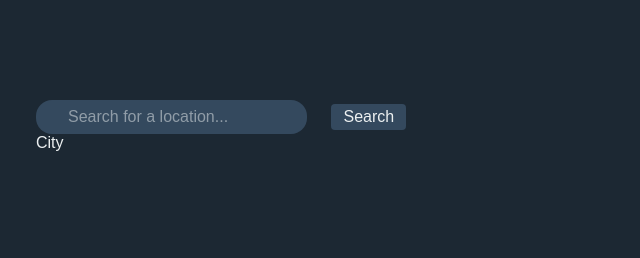
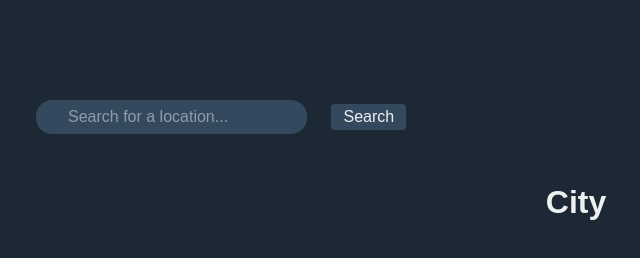
Before and after one commit to PaulReaver/Weather-App, a website built with Vite: page index.html in a window 1280 px wide. Shown: the whole page, without its empty margins (64-704 px from the left). Built offline with nearby package versions, Linux system fonts and the light colour scheme; files whose address does not match are found by name.

Commit message:
Styled city element

```diff
--- a/css/style.css
+++ b/css/style.css
@@ -41,6 +41,13 @@ main {
     padding: 100px;
 }
 
+h1 {
+    font-size: 2rem;
+    font-weight: 700;
+    text-align: center;
+    margin-top: 50px;
+}
+
 input {
     background-color: var(--light-blue);
     border-radius: 1rem;
```
